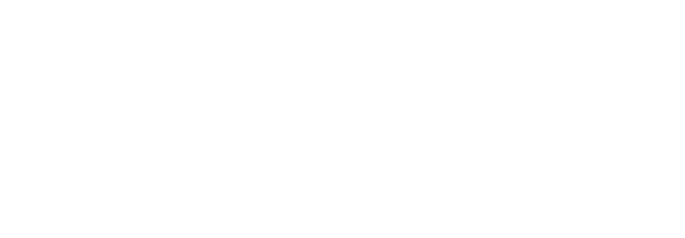
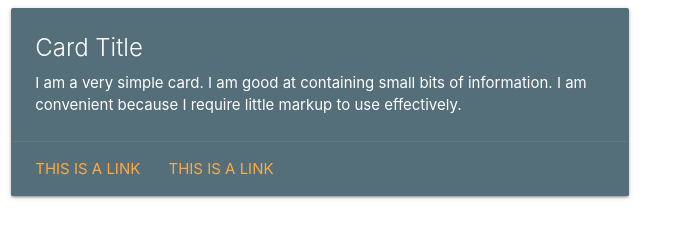
Before and after one commit to bpstore/garangan, a plain HTML site: page index.html in a window 1280 px wide. Shown: the whole page, without its empty margins (0-685 px from the left). Drawn offline with Linux system fonts and the light colour scheme.

Commit message:
Update index.html

```diff
--- a/index.html
+++ b/index.html
@@ -4,3 +4,19 @@
 
     <!-- Compiled and minified JavaScript -->
     <script src="materialize.min.js"></script>
+
+ <div class="row">
+    <div class="col s12 m6">
+      <div class="card blue-grey darken-1">
+        <div class="card-content white-text">
+          <span class="card-title">Card Title</span>
+          <p>I am a very simple card. I am good at containing small bits of information.
+          I am convenient because I require little markup to use effectively.</p>
+        </div>
+        <div class="card-action">
+          <a href="#">This is a link</a>
+          <a href="#">This is a link</a>
+        </div>
+      </div>
+    </div>
+  </div>
```
